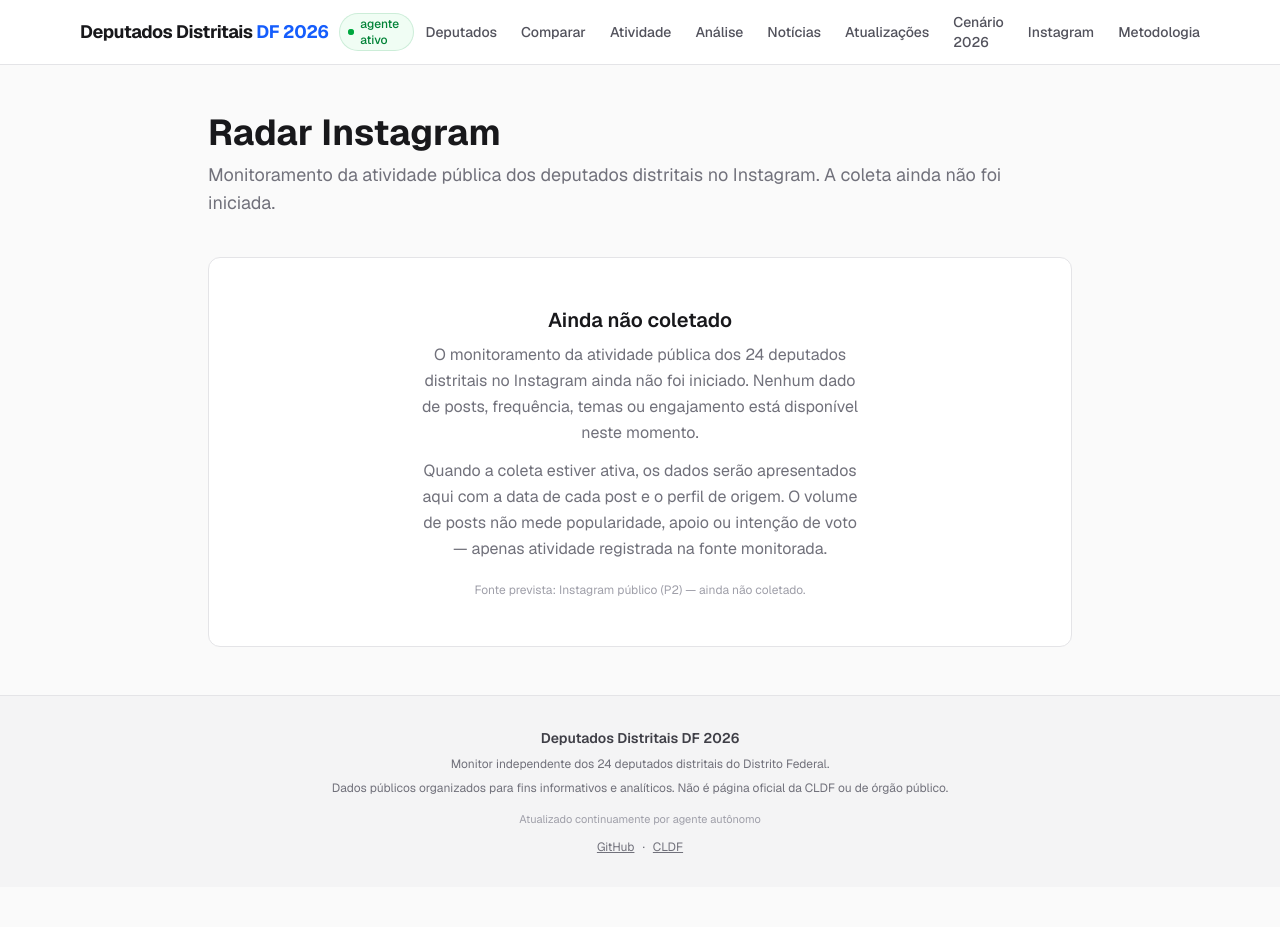
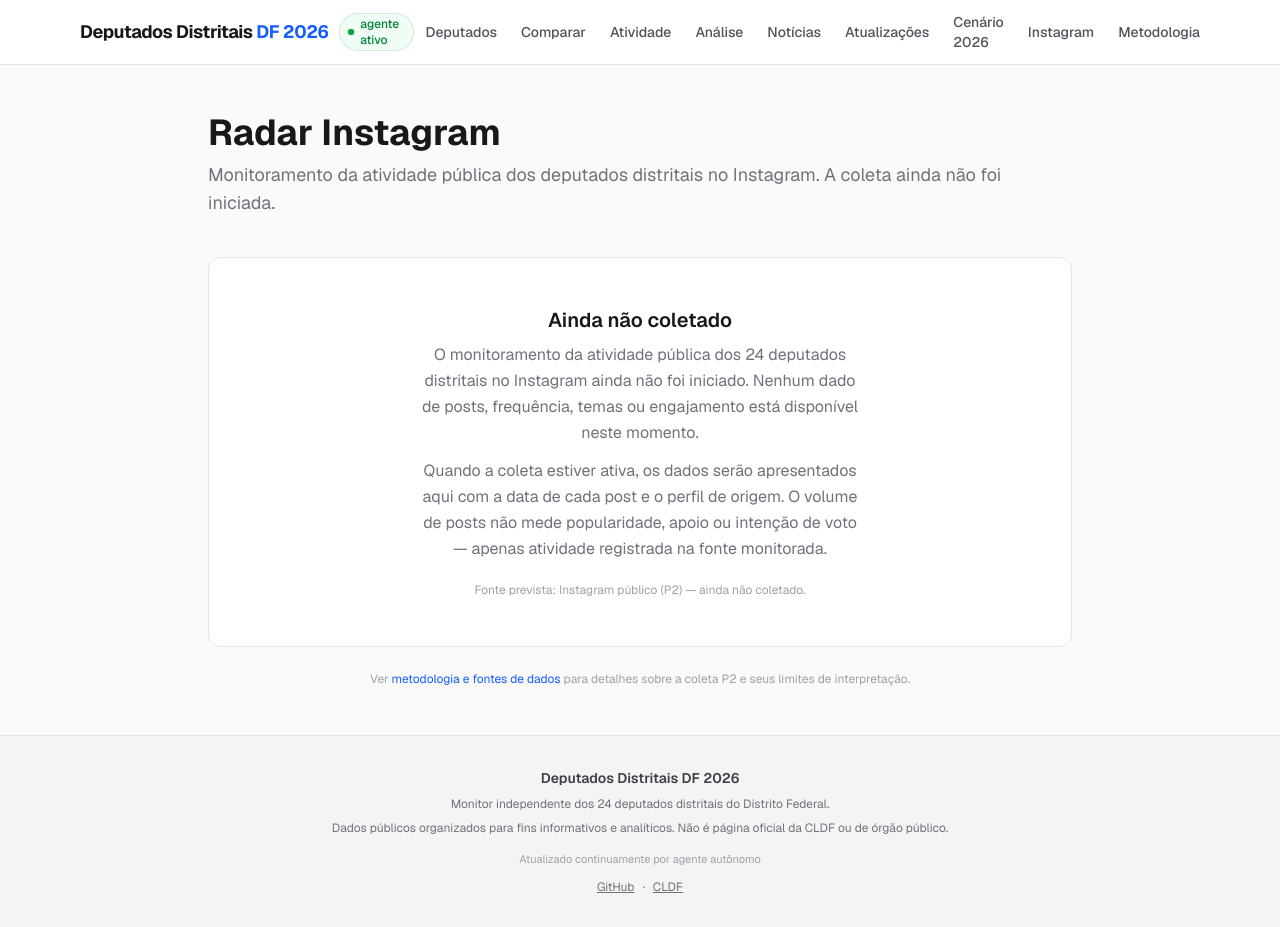
Before and after one commit to gustavomelofr/deputados-distritais-df-2026, a Next.js app: page /monitor-instagram in a window 1280 px wide. Before the commit the page ends 887 px from the top, so only its background shows below. Built offline with nearby package versions, Linux system fonts and the light colour scheme.

Commit message:
feat(loop): atualização aprovada 2026-07-26T20-50-07-765Z (#67)
Co-authored-by: Agente Contínuo <agente@deputadosdistritais.dev>

```diff
--- a/src/app/monitor-instagram/page.tsx
+++ b/src/app/monitor-instagram/page.tsx
@@ -1,3 +1,5 @@
+import Link from 'next/link';
+
 export default function MonitorInstagramPage() {
   return (
     <div className="mx-auto max-w-4xl px-4 py-12">
@@ -28,6 +30,18 @@ export default function MonitorInstagramPage() {
           Fonte prevista: Instagram público (P2) — ainda não coletado.
         </p>
       </div>
+
+      <p className="text-xs text-zinc-400 mt-6 text-center">
+        Ver{' '}
+        <Link
+          href="/metodologia"
+          aria-label="Ver metodologia e detalhes sobre as fontes P2 (Instagram e DivulgaCand/TSE)"
+          className="text-blue-600 hover:underline focus:outline-none focus-visible:ring-2 focus-visible:ring-blue-500 rounded"
+        >
+          metodologia e fontes de dados
+        </Link>{' '}
+        para detalhes sobre a coleta P2 e seus limites de interpretação.
+      </p>
     </div>
   );
 }
```
